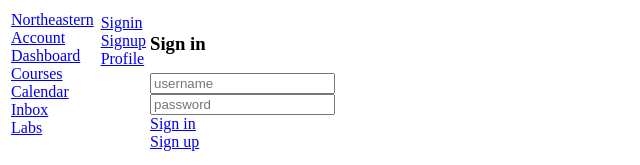
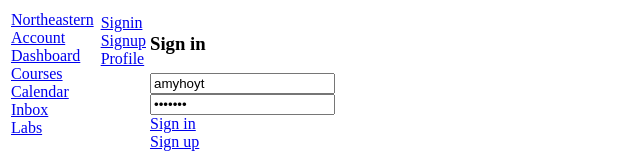
Before and after one commit to amyhoyt625/kambas-next-js, a Next.js app: page /account/signin in a window 1280 px wide. Shown: the top 165 px of the page, without its empty margins (0-640 px from the left). Built offline with nearby package versions, Linux system fonts and the light colour scheme.

Commit message:
a1 updates

```diff
--- a/app/(kambaz)/account/signin/page.tsx
+++ b/app/(kambaz)/account/signin/page.tsx
@@ -3,8 +3,8 @@ export default function Signin() {
  return (
    <div>
     <h3>Sign in</h3>
-      <input className="wd-username" placeholder="username" /> <br />
-      <input className="wd-password" placeholder="password" type="password" /> <br />
+      <input className="wd-username" placeholder="username"  defaultValue="amyhoyt"/> <br />
+      <input className="wd-password" placeholder="password" defaultValue="Pass123" type="password" /> <br />
       <Link id="wd-signin-btn" href="/dashboard"> Sign in </Link> <br />
       <Link id="wd-signup-link" href="signup"> Sign up </Link>
    </div>
--- a/app/(kambaz)/account/signup/page.tsx
+++ b/app/(kambaz)/account/signup/page.tsx
@@ -3,8 +3,8 @@ export default function Signup() {
   return (
     <div id="wd-signup-screen">
       <h3>Sign up</h3>
-      <input placeholder="username" className="wd-username" /><br/>
-      <input placeholder="password" type="password" className="wd-password" /><br/>
+      <input placeholder="username" className="wd-username" defaultValue="amyhoyt"/><br/>
+      <input placeholder="password" type="password" className="wd-password"defaultValue="Pass123" /><br/>
       <input placeholder="verify password"
              type="password" className="wd-password-verify" /><br/>
       <Link  href="profile" > Sign up </Link><br />
--- a/app/(kambaz)/courses/[cid]/assignments/[aid]/page.tsx
+++ b/app/(kambaz)/courses/[cid]/assignments/[aid]/page.tsx
@@ -16,7 +16,7 @@ export default function AssignmentEditor() {
               <label htmlFor="wd-points">Points</label>
             </td>
             <td>
-              <input id="wd-points" defaultValue={100} />
+              <input id="wd-points" type="number" defaultValue={100} />
             </td>
           </tr>
 
@@ -31,7 +31,7 @@ export default function AssignmentEditor() {
             </select>
             </td>
           </tr>
-          <br />
+
           <tr>
             <td align="right" valign="top">
             <label htmlFor="wd-select-grade-type"> Display Grade as </label>
```
